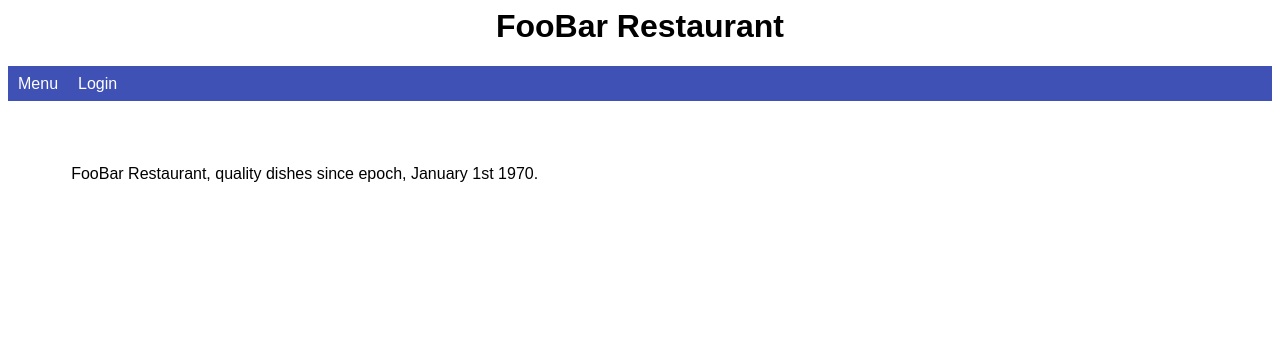
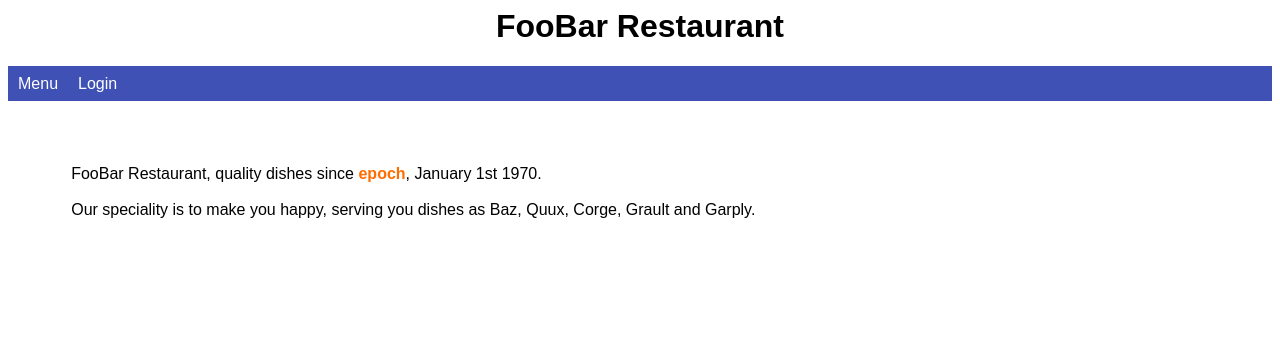
Before and after one commit to NickSeagull/restaurant-management, a PHP site: page / in a window 1280 px wide. Shown: the top 361 px of the page. Run offline with PHP 8.4, Linux system fonts and the light colour scheme.

Commit message:
Make the content.json file work with routes only

```diff
--- a/src/Renderer.php
+++ b/src/Renderer.php
@@ -10,6 +10,10 @@ class Renderer {
         $result = $result . "</ul>";
         return $result;
     }
+
+    public function render_content($content_filename){
+        return file_get_contents($content_filename);
+    }
 }
 
 $renderer = new Renderer();
--- a/src/content.json
+++ b/src/content.json
@@ -20,6 +20,6 @@
 	}
     },
     "content": {
-	"main": "FooBar Restaurant, quality dishes since epoch, January 1st 1970."
+	"main": "content_main.html"
     }
 }
--- /dev/null
+++ b/src/content_main.html
@@ -0,0 +1,5 @@
+<p>
+  FooBar Restaurant, quality dishes since <i class="accent-text">epoch</i>, January 1st 1970. <br/>
+  <br/>
+  Our speciality is to make you happy, serving you dishes as Baz, Quux, Corge, Grault and Garply.
+</p>
--- a/src/index.php
+++ b/src/index.php
@@ -6,7 +6,7 @@ require_once("Renderer.php");
 $raw_navbar  = $content_extractor->get()->navbars->not_logged;
 $raw_content = $content_extractor->get()->content->main;
 $data = array("view_navbar"  => $renderer->render_navbar($raw_navbar),
-              "view_content" => "<p>$raw_content</p>");
+              "view_content" => $renderer->render_content($raw_content));
 
 $view = new View();
 $view->render("template.php", $data);
--- a/src/style.css
+++ b/src/style.css
@@ -53,5 +53,7 @@ body {
 }
 
 .accent-text {
+    font-weight: bold;
+    font-style:normal;
     color:#ff6d00;
 }
```
